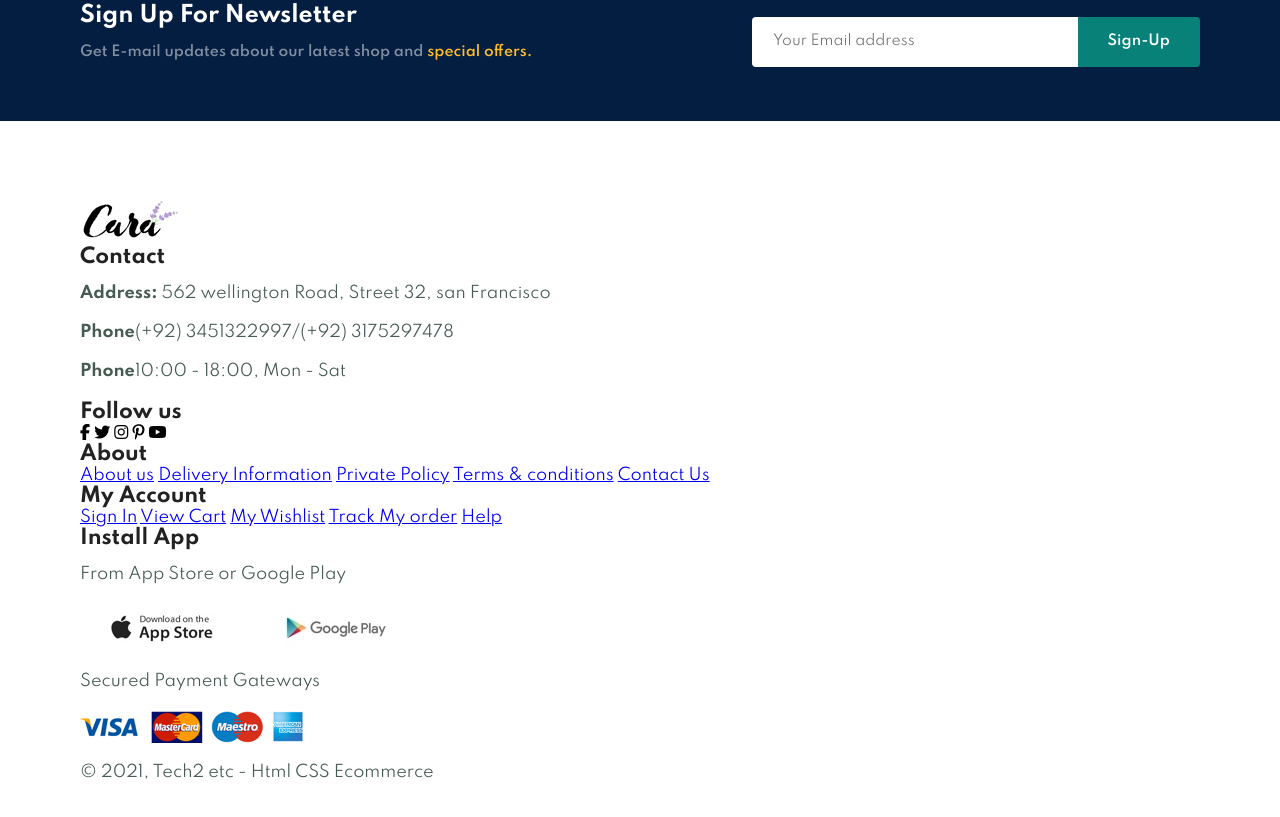
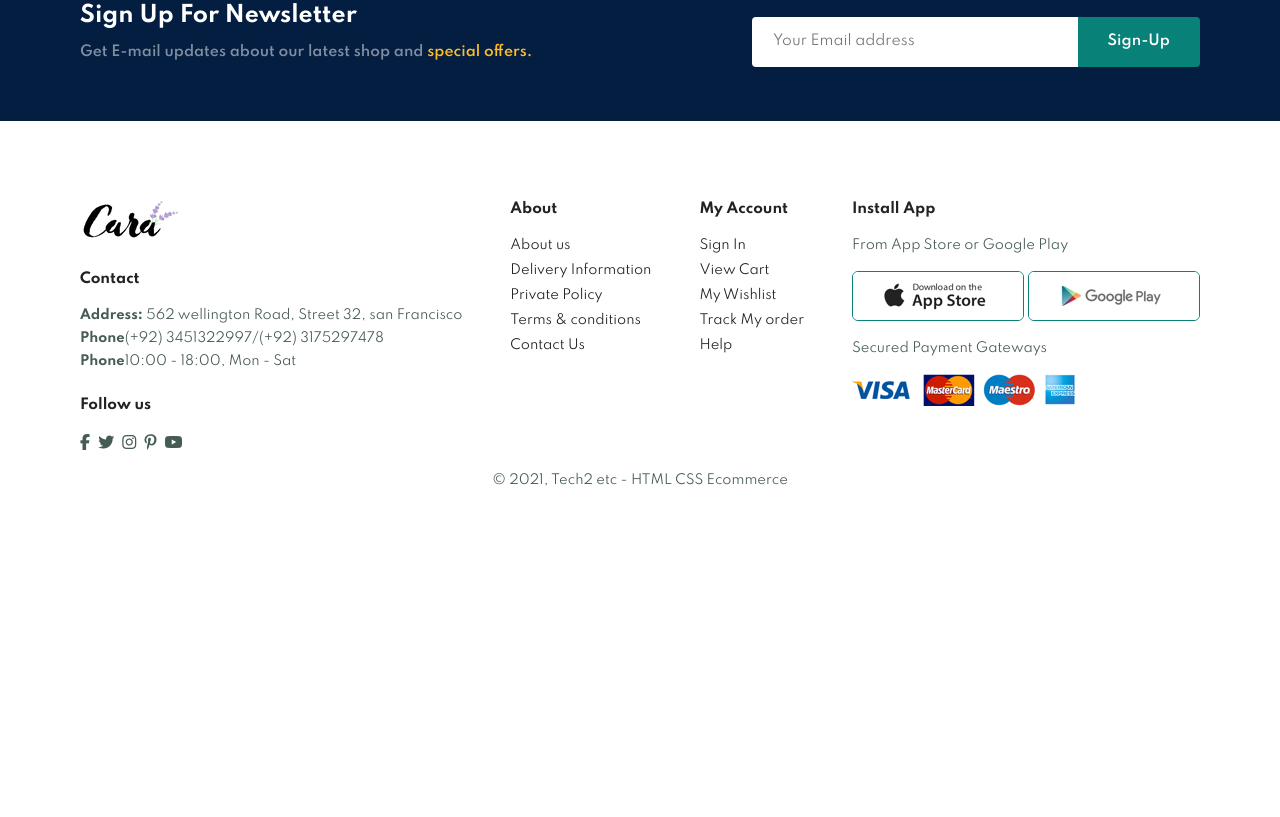
Before and after one commit to Umar-abbasi/Ecommerce, a plain HTML site: page index.html in a window 1280 px wide. Shown: the part 4277-5094 px from the top of the page. After the commit the page ends 4813 px from the top, so only its background shows below. Drawn offline with Linux system fonts and the light colour scheme.

Commit message:
day:5 part:2

```diff
--- a/index.html
+++ b/index.html
@@ -385,7 +385,7 @@
         </section>
         <footer class="section-p1">
             <div class="col">
-                <img src="img/logo.png" alt="">
+                <img class="logo" src="img/logo.png" alt="">
                 <h4>Contact</h4>
                 <p><b>Address:</b> 562 wellington Road, Street 32, san Francisco</p>
                 <p><b>Phone</b>(+92) 3451322997/(+92) 3175297478</p>
@@ -428,7 +428,7 @@
                 <img src="img/pay/pay.png" alt="">
             </div>
             <div class="Copyright">
-                <p>&copy; 2021, Tech2 etc - Html CSS Ecommerce </p>
+                <p>&copy; 2021, Tech2 etc - HTML CSS Ecommerce </p>
             </div>
         </footer>
         <script src="script.js"></script>
--- a/style.css
+++ b/style.css
@@ -463,3 +463,69 @@ button.white {
   display: flex;
   width: 40%;
 }
+
+footer{
+  display: flex;
+  flex-wrap: wrap;
+  justify-content: space-between;
+
+}
+footer .col{
+  display: flex;
+  flex-direction: column;
+  align-items: flex-start;
+  margin-bottom: 20px;
+}
+
+footer .logo{
+  margin-bottom: 30px;
+}
+footer h4{
+  font-size: 14px;
+  padding-bottom: 20px ;
+}
+
+footer p{
+  font-size: 13px;
+  margin: 0 0 8px 0 ;
+}
+
+footer a{
+  font-size: 13px;
+  text-decoration: none;
+  color: #222;
+  margin-bottom: 10px;
+}
+
+footer .follow{
+  margin-top: 20px;
+}
+
+footer .follow i{
+  margin-right: 4px;
+  color: #465b52;
+  cursor: pointer;
+}
+
+footer .install .row img{
+  border: 1px solid #088178;
+  border-radius: 6px;
+  -webkit-border-radius: 6px;
+  -moz-border-radius: 6px;
+  -ms-border-radius: 6px;
+  -o-border-radius: 6px;
+}
+
+footer .install img{
+  margin: 10px 0 15px 0;
+}
+
+footer .follow i:hover,
+footer a:hover{
+  color: #088178;
+}
+
+footer .Copyright{
+  width: 100%;
+  text-align: center;
+}
```
